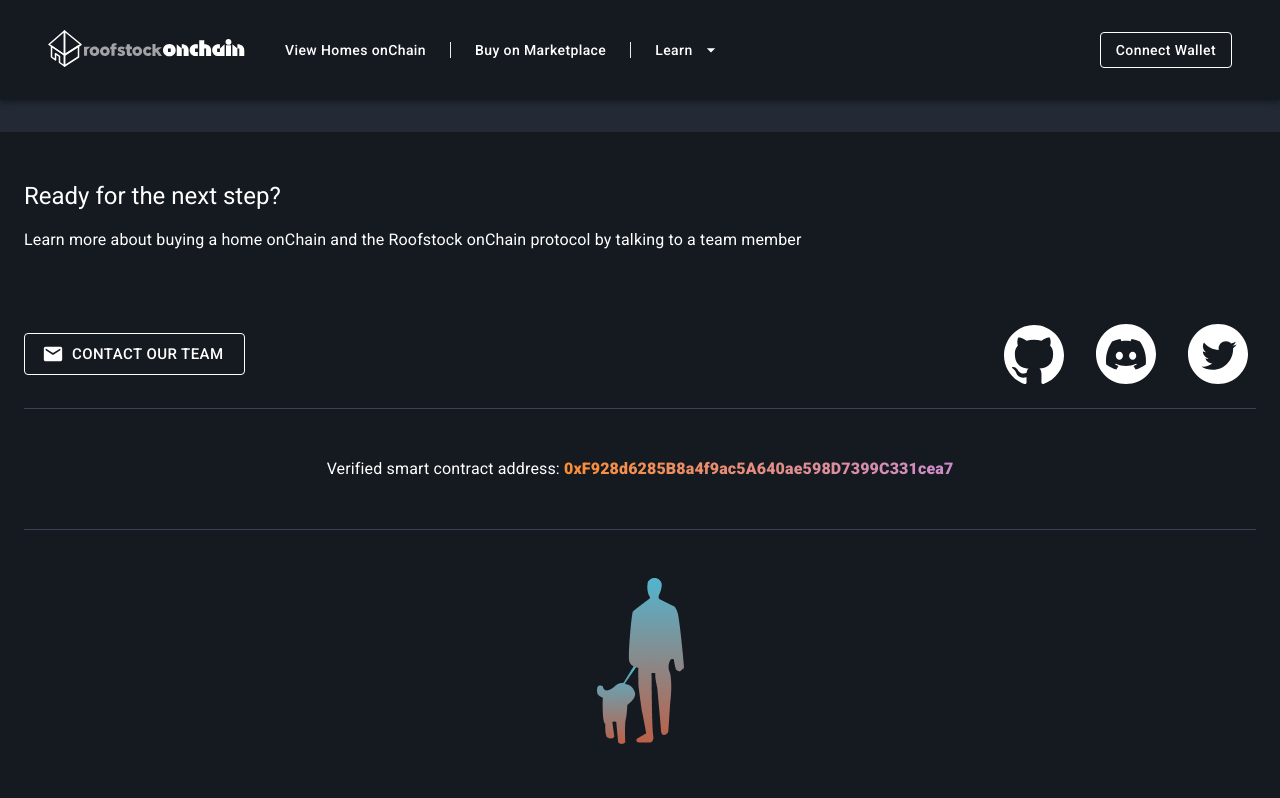
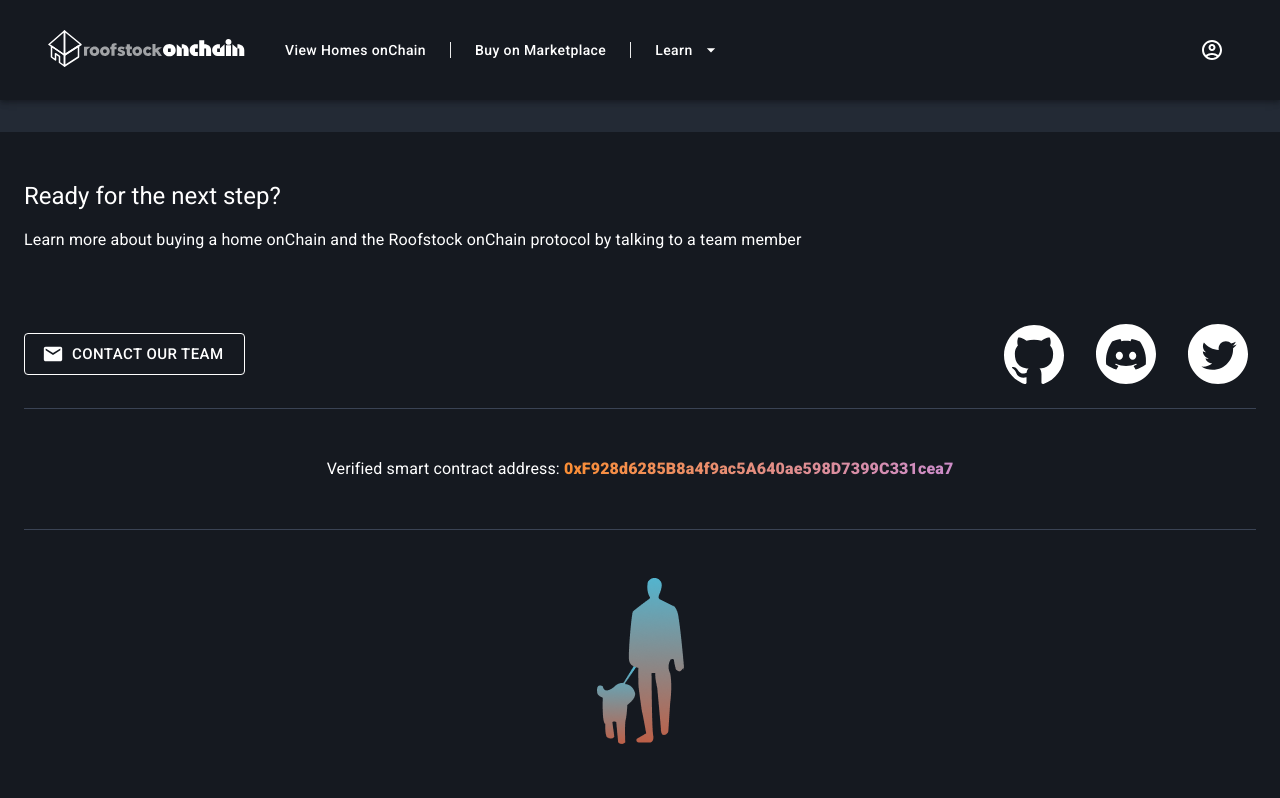
Before and after one commit to RoofstockOnChain/roc-client, a React (Create React App) app: page / in a window 1280 px wide. Shown: the top 798 px of the page. Built offline with nearby package versions, Linux system fonts and the light colour scheme.

Commit message:
Add profile menu

```diff
--- a/src/App.tsx
+++ b/src/App.tsx
@@ -2,13 +2,15 @@
 import { TopBar } from './layout/TopBar';
 import { Route, Routes } from 'react-router-dom';
 import { List } from './pages/List';
-import { Mint } from './pages/Mint';
-import { Burn } from './pages/Burn';
-import { Administration } from './pages/Administration';
+import { Mint as MembershipMint } from './pages/membership/Mint';
+import { Mint as AdminMint } from './pages/admin/Mint';
+import { Burn } from './pages/admin/Burn';
+import { Administration } from './pages/admin/Administration';
 import { Box } from '@mui/material';
 import { Detail } from './pages/Detail';
 import { Home } from './pages/Home';
 import { Footer } from './layout/Footer';
+import { Profile } from './pages/Profile';
 
 function App() {
   return (
@@ -22,9 +24,13 @@
             path="/properties/:contractAddress/:token"
             element={<Detail />}
           />
-          <Route path="mint" element={<Mint />} />
-          <Route path="burn" element={<Burn />} />
-          <Route path="admin" element={<Administration />} />
+          <Route path="mint" element={<MembershipMint />} />
+          <Route path="profile" element={<Profile />} />
+          <Route path="admin">
+            <Route index element={<Administration />} />
+            <Route path="mint" element={<AdminMint />} />
+            <Route path="burn" element={<Burn />} />
+          </Route>
         </Routes>
       </Box>
       <Footer />
--- /dev/null
+++ b/src/hooks/useWeb3Auth.ts
@@ -0,0 +1,6 @@
+export const useWeb3Auth = () => {
+  return {
+    isAuthenticated: true,
+    logout: () => {},
+  };
+};
--- a/src/layout/TopBar.tsx
+++ b/src/layout/TopBar.tsx
@@ -5,6 +5,7 @@
   Button,
   Container,
   Divider,
+  IconButton,
   Link,
   Menu,
   MenuItem,
@@ -14,6 +15,8 @@
 } from '@mui/material';
 import { config } from '../config';
 import ArrowDropDownIcon from '@mui/icons-material/ArrowDropDown';
+import { useWeb3Auth } from '../hooks/useWeb3Auth';
+import AccountCircleOutlinedIcon from '@mui/icons-material/AccountCircleOutlined';
 
 const StyledAppBar = styled(AppBar)`
   background-color: #151920;
@@ -32,11 +35,20 @@
   white-space: nowrap;
 `;
 
+const StyledIconButton = styled(IconButton)`
+  color: #fff;
+`;
+
 export const TopBar = () => {
   const { howItWorksUrl, faqsUrl } = config;
-  const [anchorEl, setAnchorEl] = useState<HTMLElement | null>();
-  const open = Boolean(anchorEl);
+  const [learnMenuAnchorEl, setLearnMenuAnchorEl] =
+    useState<HTMLElement | null>();
+  const learnMenuOpen = Boolean(learnMenuAnchorEl);
+  const [profileMenuAnchorEl, setProfileMenuAnchorEl] =
+    useState<HTMLElement | null>();
+  const profileMenuOpen = Boolean(profileMenuAnchorEl);
   const { marketplaceUrl } = config;
+  const { isAuthenticated, logout } = useWeb3Auth();
 
   return (
     <StyledAppBar position="static">
@@ -69,15 +81,15 @@
             </StyledButton>
             <StyledButton
               endIcon={<ArrowDropDownIcon />}
-              onClick={(event) => setAnchorEl(event.currentTarget)}
+              onClick={(event) => setLearnMenuAnchorEl(event.currentTarget)}
             >
               Learn
             </StyledButton>
           </Stack>
           <Menu
-            anchorEl={anchorEl}
-            open={open}
-            onClose={() => setAnchorEl(null)}
+            anchorEl={learnMenuAnchorEl}
+            open={learnMenuOpen}
+            onClose={() => setLearnMenuAnchorEl(null)}
           >
             <MenuItem component={Link} href="/mint">
               Become a member
@@ -90,7 +102,30 @@
             </MenuItem>
           </Menu>
           <Box textAlign="end" width="100%">
-            <StyledButton variant="outlined">Connect Wallet</StyledButton>
+            {!isAuthenticated && (
+              <StyledButton variant="outlined">Connect Wallet</StyledButton>
+            )}
+            {isAuthenticated && (
+              <>
+                <StyledIconButton
+                  onClick={(event) =>
+                    setProfileMenuAnchorEl(event.currentTarget)
+                  }
+                >
+                  <AccountCircleOutlinedIcon />
+                </StyledIconButton>
+                <Menu
+                  anchorEl={profileMenuAnchorEl}
+                  open={profileMenuOpen}
+                  onClose={() => setProfileMenuAnchorEl(null)}
+                >
+                  <MenuItem component={Link} href="/profile">
+                    Profile
+                  </MenuItem>
+                  <MenuItem onClick={() => logout()}>Logout</MenuItem>
+                </Menu>
+              </>
+            )}
           </Box>
         </Toolbar>
       </Container>
--- /dev/null
+++ b/src/pages/Profile.tsx
@@ -0,0 +1,5 @@
+import { FC } from 'react';
+
+export const Profile: FC = () => {
+  return <></>;
+};
--- a/src/pages/Administration.tsx
+++ b/src/pages/admin/Administration.tsx
@@ -1,5 +1,5 @@
 import { FC } from 'react';
-import { useGetProperties } from '../hooks/useGetProperties';
+import { useGetProperties } from '../../hooks/useGetProperties';
 import {
   Checkbox,
   styled,
--- /dev/null
+++ b/src/pages/membership/Mint.tsx
@@ -0,0 +1,5 @@
+import { FC } from 'react';
+
+export const Mint: FC = () => {
+  return <></>;
+};
```
Also changed, not shown: src/pages/admin/Burn.tsx (renamed from src/pages/Burn.tsx), src/pages/admin/Mint.tsx (renamed from src/pages/Mint.tsx).
